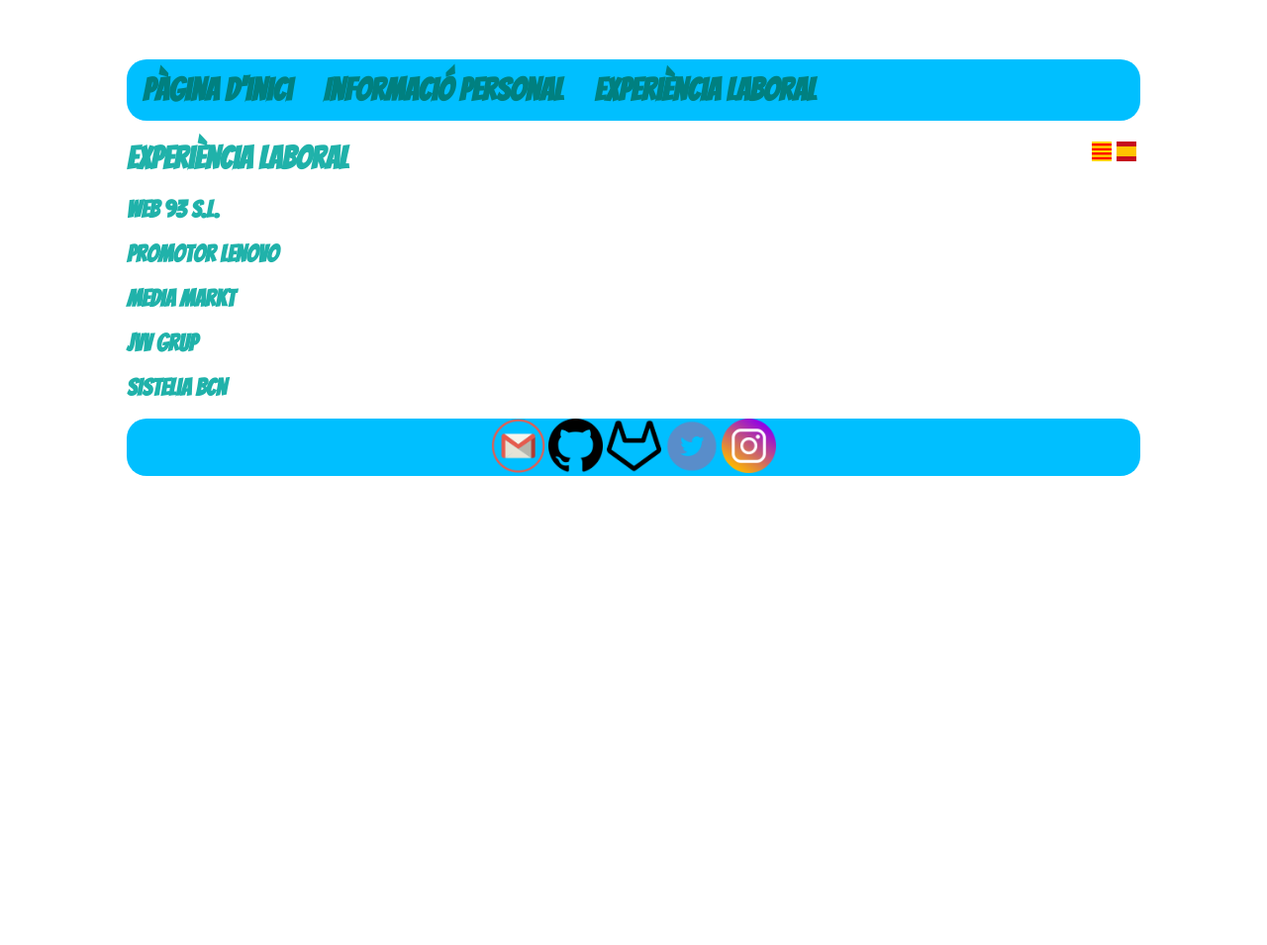
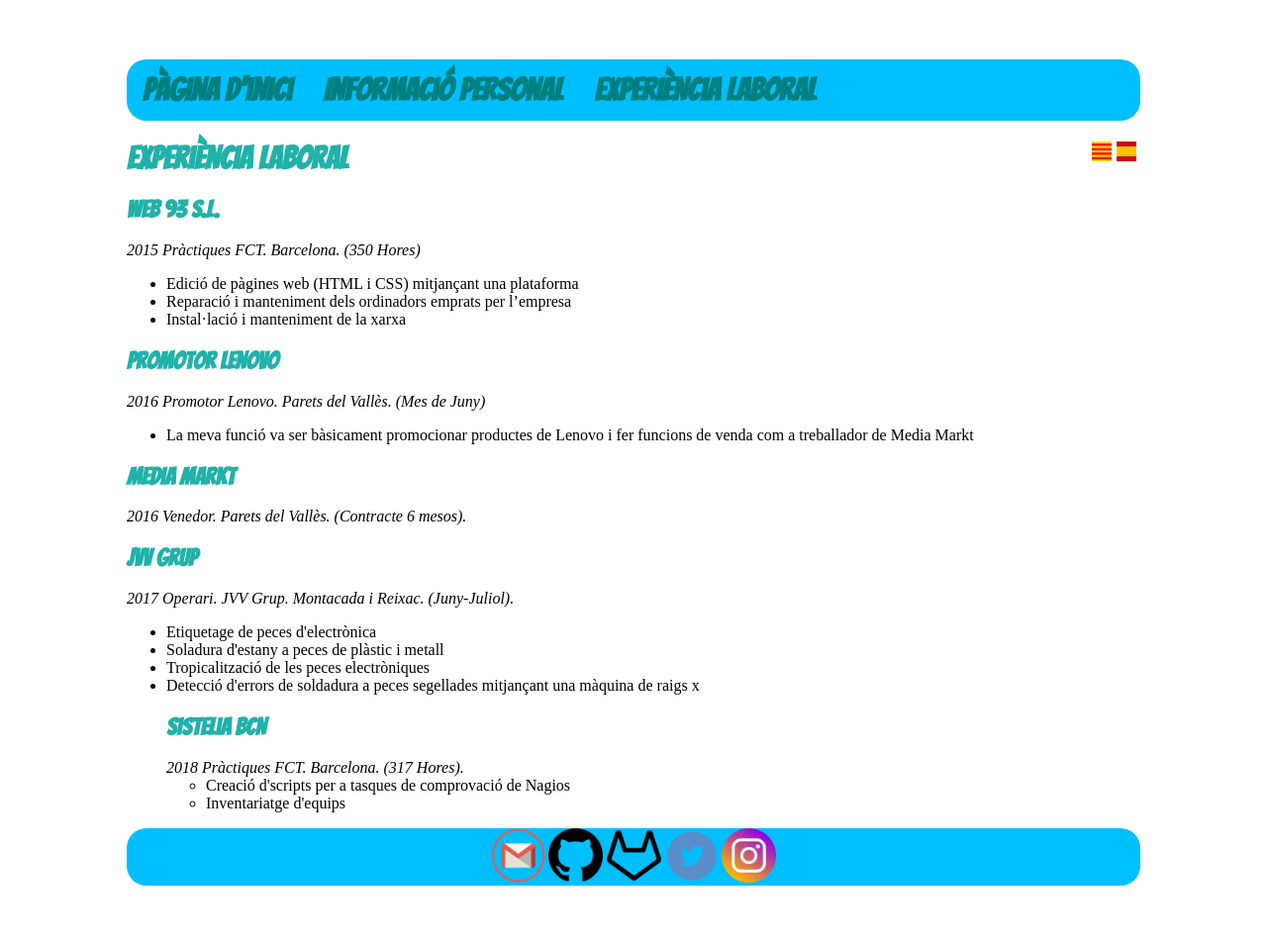
Before and after one commit to isx48102233/isx48102233.github.io, a Jekyll site: the page built from cv/index.html, in a window 1280 px wide. Shown: the whole page at 99% size. Built offline with Jekyll 4.4.1, drawn with Linux system fonts in a browser that asks for light colours; before the commit the page ends 900 px from its top, so only the background shows below that.

Commit message:
Experiencia completa

```diff
--- a/cv/index.html
+++ b/cv/index.html
@@ -7,8 +7,30 @@
 		<a class=bancv target=_blank href=/cv/cvadridavilaesp.pdf><img class=flag src=/images/esp.png>&nbsp;</a><a class=bancv target=_blank href=/cv/cvadridavilacat.pdf><img class=flag src=/images/cat.png></a>
 		<h1>Experiència laboral</h1>
 					<h2>Web 93 S.L.</h2>
+					<i>2015 Pràctiques FCT. Barcelona. (350 Hores)</i>
+					<ul>
+					<li>Edició de pàgines web (HTML i CSS) mitjançant una plataforma</li>
+					<li>Reparació i manteniment dels ordinadors emprats per l’empresa</li>
+					<li>Instal·lació i manteniment de la xarxa</li>
+					</ul>
 					<h2>Promotor Lenovo</h2>
+					<i>2016 Promotor Lenovo. Parets del Vallès. (Mes de Juny)</i>
+					<ul>
+					<li>La meva funció va ser bàsicament promocionar productes de Lenovo i fer funcions de venda com a treballador de Media Markt</li>
+					</ul>
 					<h2>Media Markt</h2>
+					<i>2016 Venedor. Parets del Vallès. (Contracte 6 mesos).</i>
 					<h2>JVV Grup</h2>
+					<i>2017 Operari. JVV Grup. Montacada i Reixac. (Juny-Juliol).</i>
+					<ul>
+					<li>Etiquetage de peces d'electrònica</li>
+					<li>Soladura d'estany a peces de plàstic i metall</li>
+					<li>Tropicalització de les peces electròniques</li>
+					<li>Detecció d'errors de soldadura a peces segellades mitjançant una màquina de raigs x</li>
 					<h2>Sistelia BCN</h2>
+					<i>2018 Pràctiques FCT. Barcelona. (317 Hores).</i>
+					<ul>
+					<li>Creació d'scripts per a tasques de comprovació de Nagios</li>
+					<li>Inventariatge d'equips</li>
+					</ul>
 </div>
```
